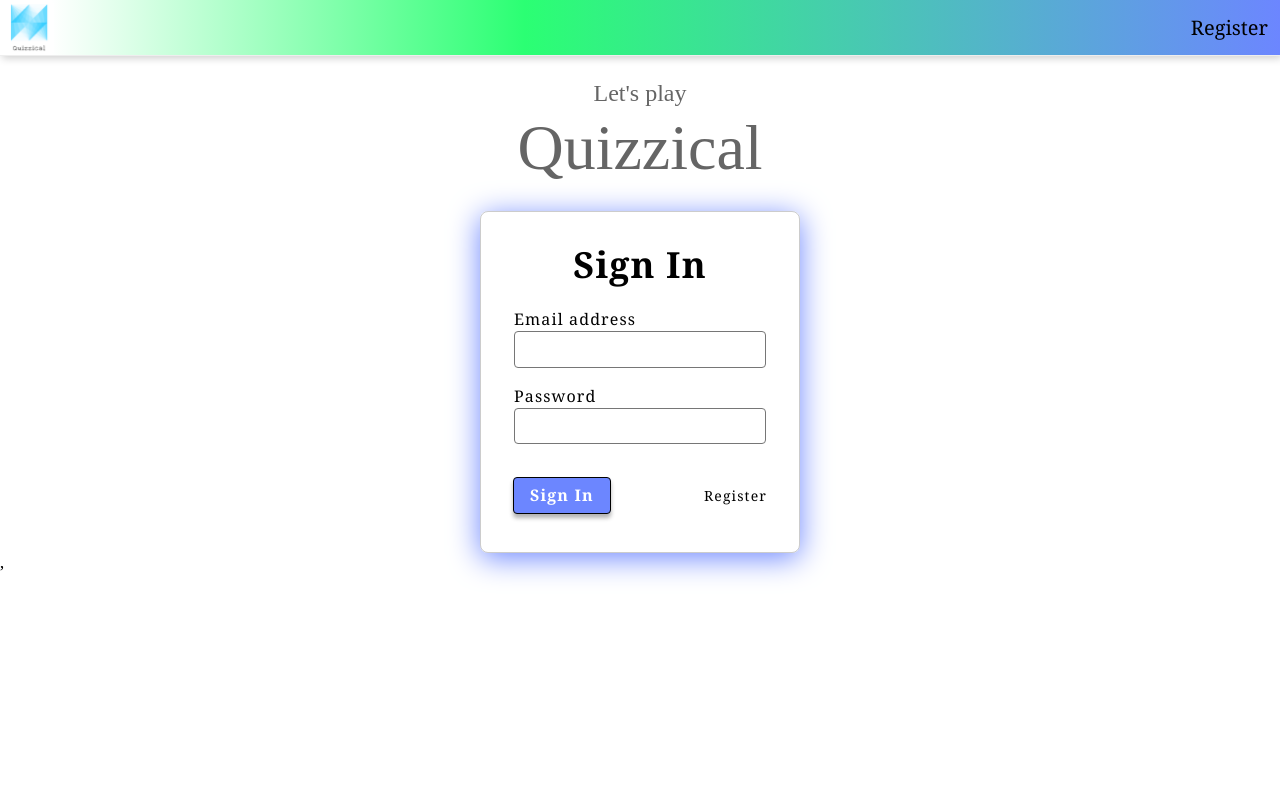
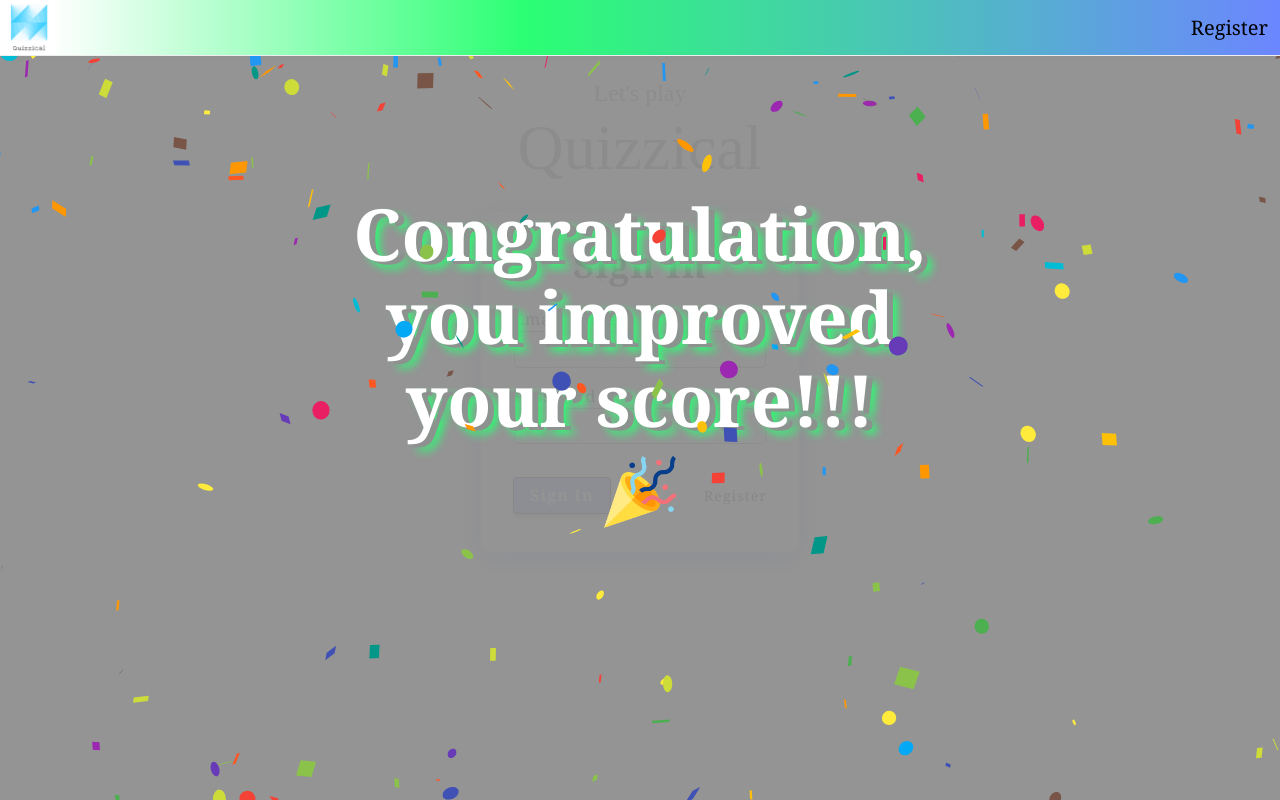
Before and after one commit to SteRap/Quizzical, a React (Create React App) app: page / in a window 1280 px wide. Built offline with nearby package versions, Linux system fonts and the light colour scheme; no server answers; a web font is replaced by a local one.

Commit message:
fix confetty style

```diff
--- a/src/Components/Overlay.js
+++ b/src/Components/Overlay.js
@@ -17,7 +17,7 @@ function Overlay(props) {
     });
   }, [rightAnswers]);
 
-  const styles = { display: disabledOn === true ? "flex" : "none" };
+  const styles = { display: disabledOn === false ? "flex" : "none" };
 
   return (
     <div
--- a/src/index.css
+++ b/src/index.css
@@ -288,9 +288,10 @@ select {
 #text {
   text-shadow: 6px 3px 0 rgba(143, 143, 143, 0.95),
     10px 7px 8px rgba(43, 255, 115);
+  text-align: center;
   padding: 1rem;
   position: absolute;
-  top: 25%;
+  top: 38%;
   left: 50%;
   font-size: clamp(2rem, 8.5vw, 4.5rem);
   font-weight: 600;
@@ -301,7 +302,11 @@ select {
 
 .image-confetti {
   height: clamp(2rem, 8.5vw, 4.5rem);
-  margin-left: 1rem;
+  display: block;
+  text-align: center;
+  margin-left: auto;
+  margin-right: auto;
+  margin-top: 1rem;
 }
 
 .signin-credentials {
```
